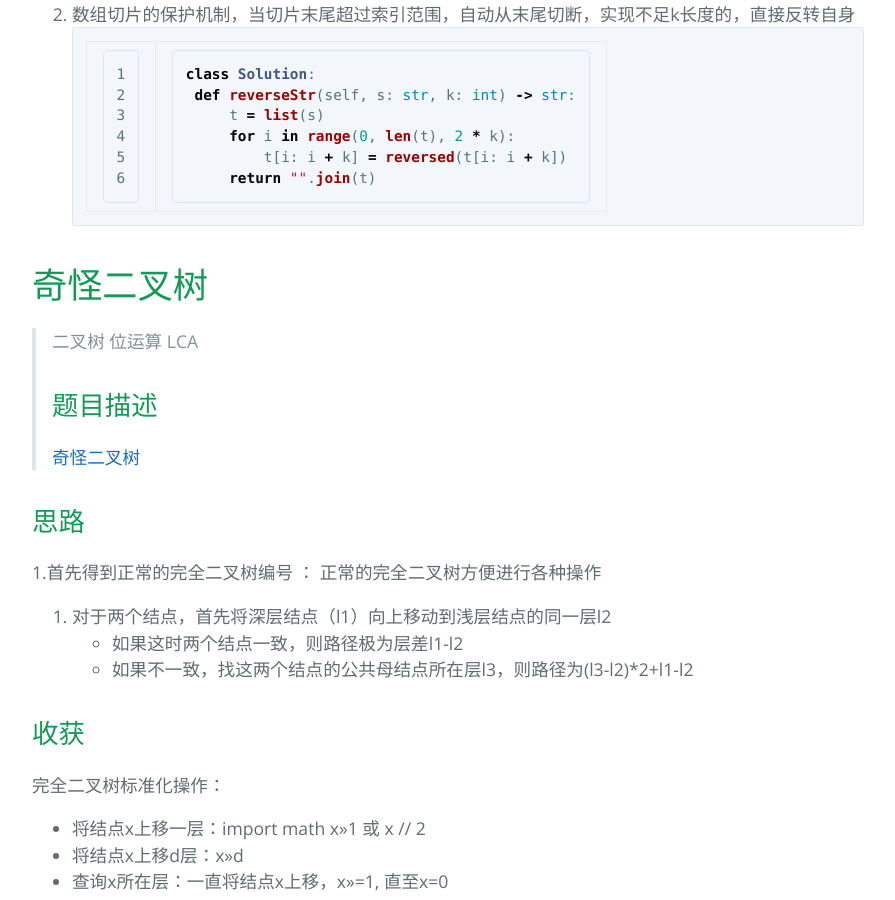
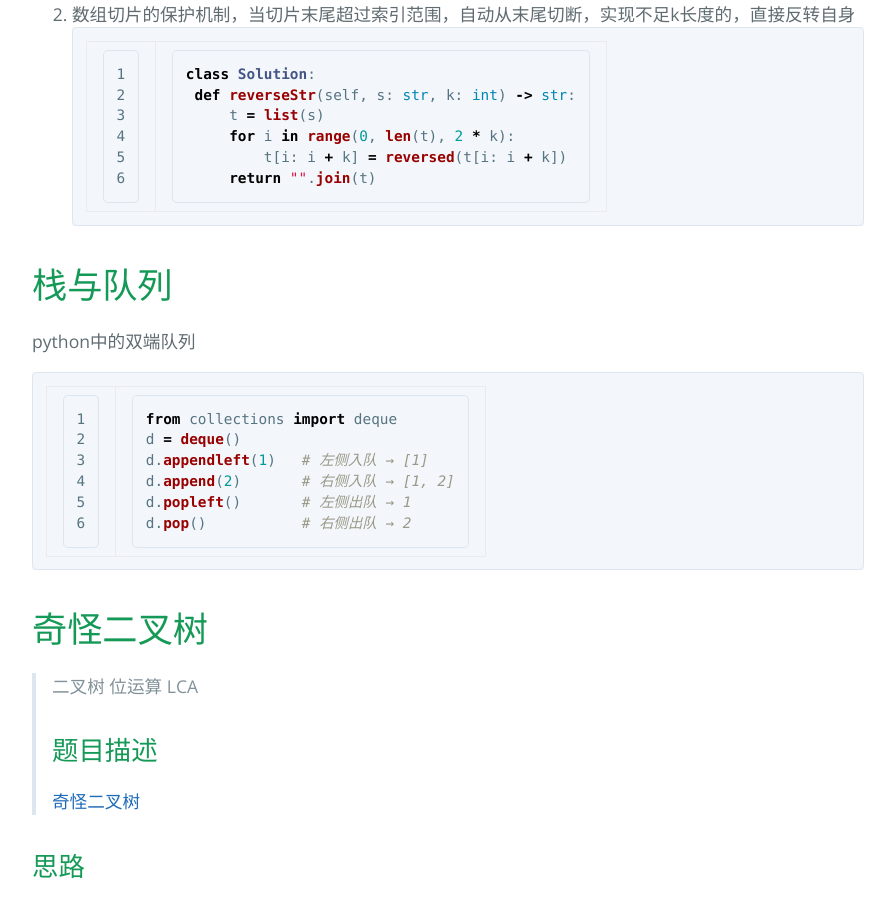
Before and after one commit to Ziyangpig/Note_LeetCode, a Jekyll site: the page built from Ali.md, in a window 1280 px wide and 900 px high, scrolled down 9591 px. Shown: the whole window, without its empty margins (192-1087 px from the left). Built offline with Jekyll 4.4.1, drawn with Linux system fonts in a browser that asks for light colours; our own code applies the rules of GitHub Pages for plain Markdown files; formulas are drawn with MathJax 3.

Commit message:
Update Ali.md

````diff
--- a/Ali.md
+++ b/Ali.md
@@ -332,6 +332,16 @@ class Solution:
         return "".join(t)
 ```
 
+# 栈与队列
+python中的双端队列
+```python
+from collections import deque
+d = deque()
+d.appendleft(1)   # 左侧入队 → [1]
+d.append(2)       # 右侧入队 → [1, 2]
+d.popleft()       # 左侧出队 → 1
+d.pop()           # 右侧出队 → 2
+```
 # 奇怪二叉树
 
 > 二叉树 位运算 LCA
````
